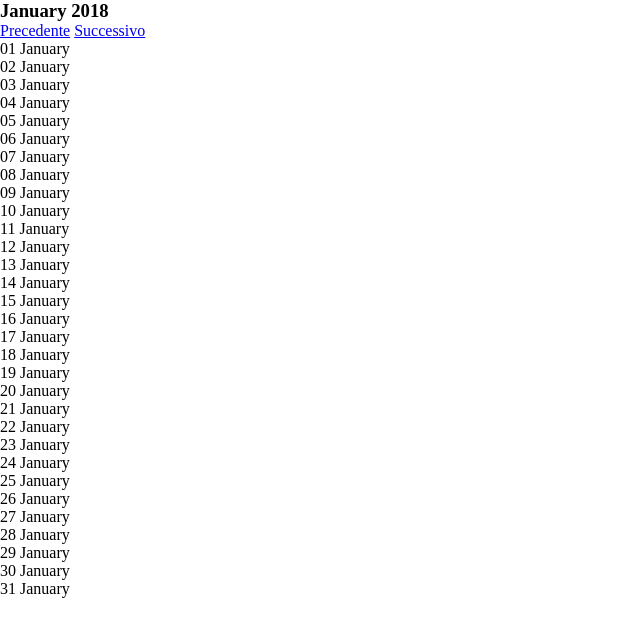
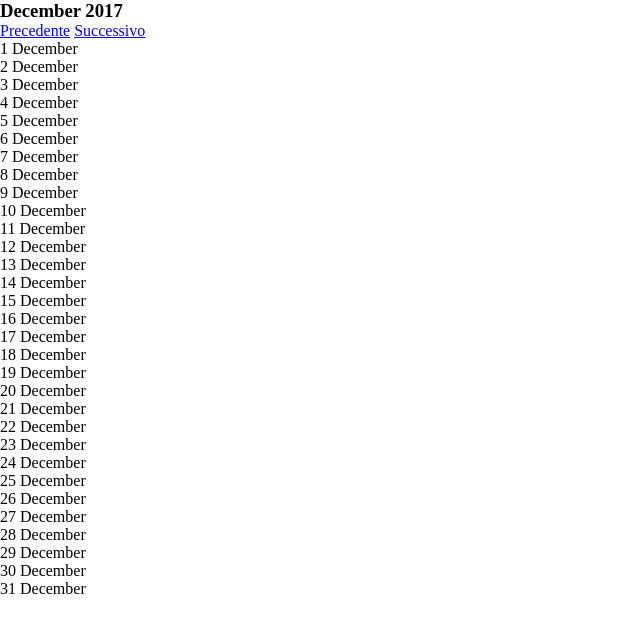
Before and after one commit to lorenzofranzone/ajax-ex-calendar, a plain HTML site: page index.html in a window 1280 px wide. Both pictures are taken after a click on the link "Precedente". Shown: the whole page, without its empty margins (0-640 px from the left). Drawn offline with nearby package versions, Linux system fonts and the light colour scheme; no server answers.

Commit message:
Live coding

```diff
--- a/index.html
+++ b/index.html
@@ -17,15 +17,15 @@
 <body>
 
   <h3 class="month-name"></h3>
-  <a href="#">Precedente</a>
-  <a href="#">Successivo</a>
+  <a href="#" id="prev">Precedente</a>
+  <a href="#" id="next">Successivo</a>
 
-  <ul>
+  <ul class="days">
   </ul>
 
   <!-- Template -->
   <script id="entry-template" type="text/x-handlebars-template">
-    <li class="month-day" data="{{extended-date}}">{{singleDay}}</li>
+    <li class="month-day" data="{{extended-date}}">{{day}} {{month}} <span class="holiday-name"></span></li>
   </script>
 
   <!-- Javascript -->
--- a/scripts.js
+++ b/scripts.js
@@ -1,55 +1,17 @@
 $(document).ready(function(){
 
   // Code
-  // Current Month
-  var thisMonth = moment('2018-01-01');
-  console.log(thisMonth);
-  $('.month-name').text(thisMonth.format('MMMM YYYY'));
+  var thisMonth = 0;
+  var year = 2018;
+  var baseMonth = moment(
+    {
+      year : year,
+      month : thisMonth
+    }
+  );
 
-
-  // Template list month
-  var source = $("#entry-template").html();
-  var template = Handlebars.compile(source);
-
-  for (var i = 0; i < 31; i++) {
-    // Current Y M D
-    var dayObj = {
-      year : thisMonth.year(),
-      month: thisMonth.month(),
-      day : i+1
-    }
-
-    // Current month
-    var thisDate = moment(dayObj);
-    var context = {
-      singleDay : thisDate.format('DD MMMM'),
-      'extended-date' : thisDate.format('YYYY-MM-DD')
-    };
-    var html = template(context);
-    $('ul').append(html);
-  }
-
-
-
-  $.ajax({
-    url: "https://flynn.boolean.careers/exercises/api/holidays?year=2018&month=0",
-    method: "GET",
-    // SUCCESS
-    success: function (data) {
-      holidays(data.response);
-
-        // ciclare tutti i giorni del mese
-
-        // verificare dall'API le chiavi "date"
-
-        // se presente una "date" appendere il valore della chiave "name"
-        // sul giorno corrispondente nell'html
-    },
-    // ERROR
-    error: function (richiesta, stato, errori) {
-      alert("E' avvenuto un errore. " + errore);
-    }
-  });
+  printMonth(baseMonth);
+  printHoliday(baseMonth);
 
 
 
@@ -58,15 +20,91 @@ $(document).ready(function(){
   // F U N C T I O N S
   //////////////////////////////////////////////////
 
-  // FX holidays
-  function holidays(monthHolydays) {
-    for (var i = 0; i < monthHolydays.length; i++) {
-      var holiday = monthHolydays[i];
-      var listItems = $('.month-day[data="'+holiday.date + '"]');
-      listItems.addClass('holiday');
-      listItems.text(listItems.text() + ' - ' + holiday.name);
+  // FX Add Zero
+  function addZero(num) {
+    if(num < 10) {
+      return '0' + num;
     }
-  }
+    return num;
+  } // FX Add Zero
+
+  // ------------------------------
+
+  // FX Print Month
+  function printMonth(month) {
+    // Reset month on change
+    $('.days').html('');
+    // Dynamic Month Name
+    $('.month-name').text(month.format('MMMM YYYY'));
+    $('.month-name').attr('data-this-month', month.format('YYYY-MM'));
+
+    // Days number in current Month
+    var daysInMonth = month.daysInMonth();
+
+    // Print all days in month "es. 1 January 2018"
+    for (var i = 1; i <= daysInMonth; i++) {
+      // Handlebars
+      var source = $('#entry-template').html();
+      var template = Handlebars.compile(source);
+      var context = {
+      day : i,
+      month : month.format('MMMM'),
+      'extended-date' : month.format('YYYY-MM') + '-' + addZero(i)
+      };
+      var html = template(context);
+      $('.days').append(html);
+    }
+  } // FX Print Month
+
+  // ------------------------------
+
+  // FX Print Holiday
+  function printHoliday(month) {
+    $.ajax({
+      url: 'https://flynn.boolean.careers/exercises/api/holidays',
+      method: 'GET',
+      data: {
+        year: month.year(),
+        month: month.month()
+        },
+      success: function(data) {
+        var holidays = data.response;
+        // Current Month holiday
+        for (var i = 0; i < holidays.length; i++) {
+          var thisHoliday = holidays[i];
+          var thisHolidayDate = thisHoliday.date;
+
+          // Check holiday in Month dates
+          $('li[data="' + thisHolidayDate + '"]').addClass('holiday');
+          $('li[data="' + thisHolidayDate + '"]').find('.holiday-name').append('- ' + thisHoliday.name);
+        }
+      }, // Success
+      error: function() {
+        alert('Errore!');
+      } // Error
+    }); // ajax
+  } // FX Print Holiday
+
+  // ------------------------------
+
+  // FX Click Prev
+  $('#prev').click(function() {
+    var thisMonth = $('.month-name').attr('data-this-month');
+    var date = moment(thisMonth).subtract(1, 'months');
+
+    printMonth(date);
+    printHoliday(date);
+  }) // FX Click Prev
+
+  // FX Click Next
+  $('#next').click(function() {
+    var thisMonth = $('.month-name').attr('data-this-month');
+    var date = moment(thisMonth).add(1, 'months');
+
+    printMonth(date);
+    printHoliday(date);
+  }) // FX Click Next
+
 
 //////////
 });
```
